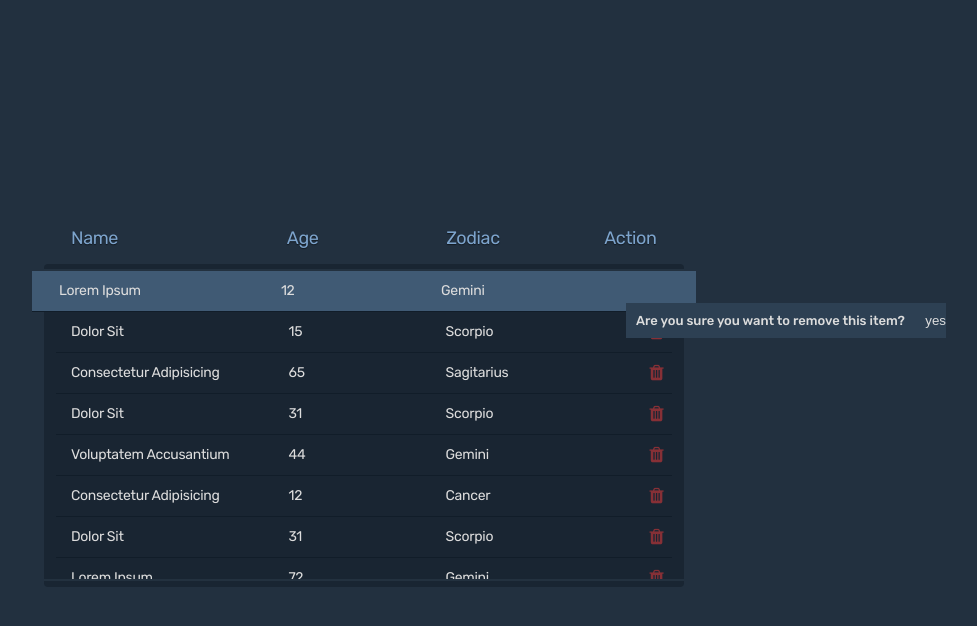
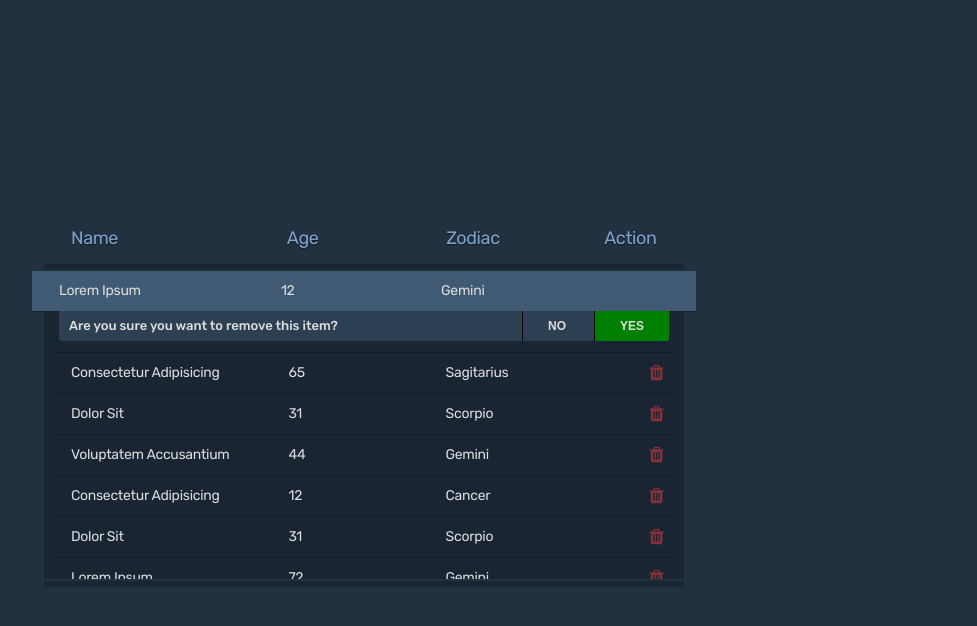
Before and after one commit to annavu/component-task, a website built with webpack: page src/index.html in a window 1280 px wide. Both pictures are taken after a click on the element 902 px from the left and 290 px from the top of the page. Shown: the whole page, without its empty margins (276-1253 px from the left). Built offline with nearby package versions, Linux system fonts and the light colour scheme.

Commit message:
update ui of tooltip

```diff
--- a/src/js/tooltip.js
+++ b/src/js/tooltip.js
@@ -18,9 +18,13 @@ class Tooltip {
   displayTooltip(e,obj) {
     console.log(obj.dataset.tooltip);
     console.log(e);
-    this.tooltipContainer.innerHTML = obj.dataset.tooltip + `<button class="tooltip-container__btn">yes</button>`;
-    this.tooltipContainer.style.top = e.pageY + 13 + 'px';
-    this.tooltipContainer.style.left = `${e.pageX}px`;
+    this.tooltipContainer.innerHTML = obj.dataset.tooltip + `<div class="action">
+    <button class="action__btn action__btn--no">no</button>
+    <button class="action__btn action__btn--yes">yes</button>
+    </div>`;
+    obj.appendChild(this.tooltipContainer)
+    this.tooltipContainer.style.top = '100%';
+    this.tooltipContainer.style.left = '50%';
     // this.tooltipContainer.style.opacity = 1;
     this.fadeIn(this.tooltipContainer)
   }
--- a/src/scss/main.scss
+++ b/src/scss/main.scss
@@ -252,20 +252,40 @@ padding: 0 6px 0 18px;
     opacity:0;
     background: #2d4053;
     color: #ddd;
-    padding: 10px;
-    position: fixed;
+    // padding: 10px;
+    position: absolute;
     top: 0;
     left: 0;
-    width: 300px;
+    transform: translateX(-50%);
+    width: 600px;
     font-size: 13px;
     font-weight: 500;
     z-index: 2;
+    display: flex;
+    justify-content: space-between;
+    align-items: center;
+    padding-left: 10px;
+    border-bottom-left-radius: 4px;
+
   }
 
-  .tooltip-container__btn {
+  .action{
+    height: 100%;
+  }
+
+  .action__btn {
     background: #2d4053;
     color: #ddd;
     border: none;
-    position: absolute;
-    right: 0;
+    text-transform: uppercase;
+    font-weight: bold;
+    font-size: 12px;
+    padding: 8px 25px;
+    cursor: pointer;
+    border-left: 1px solid #000;
   }
+
+  .action__btn--yes {
+    background: green;
+    border-bottom-right-radius: 4px;
+  }
```
